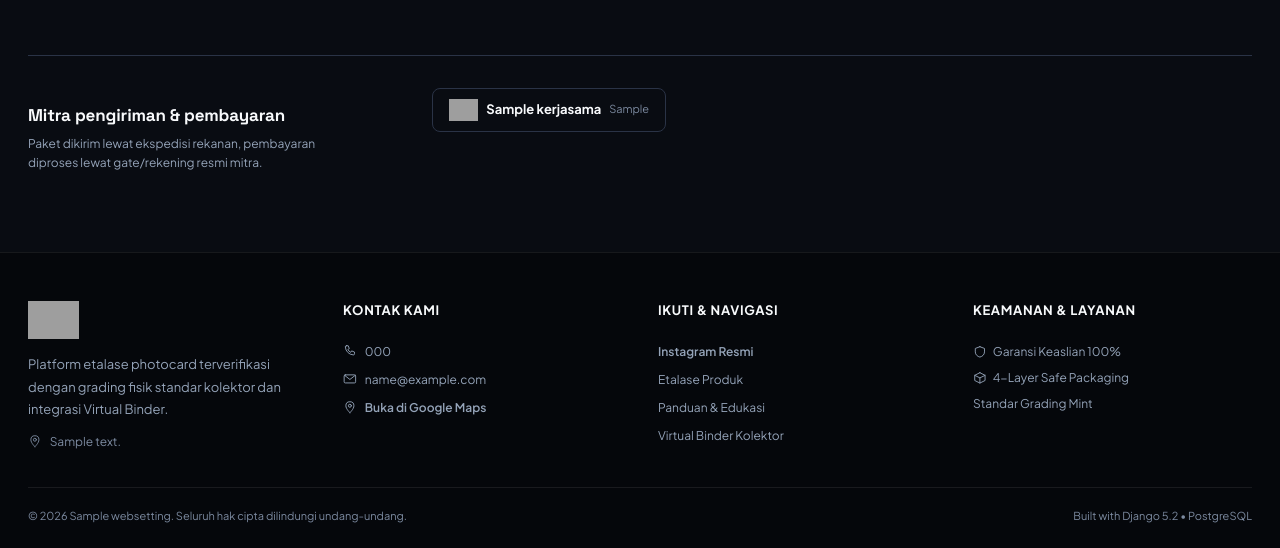
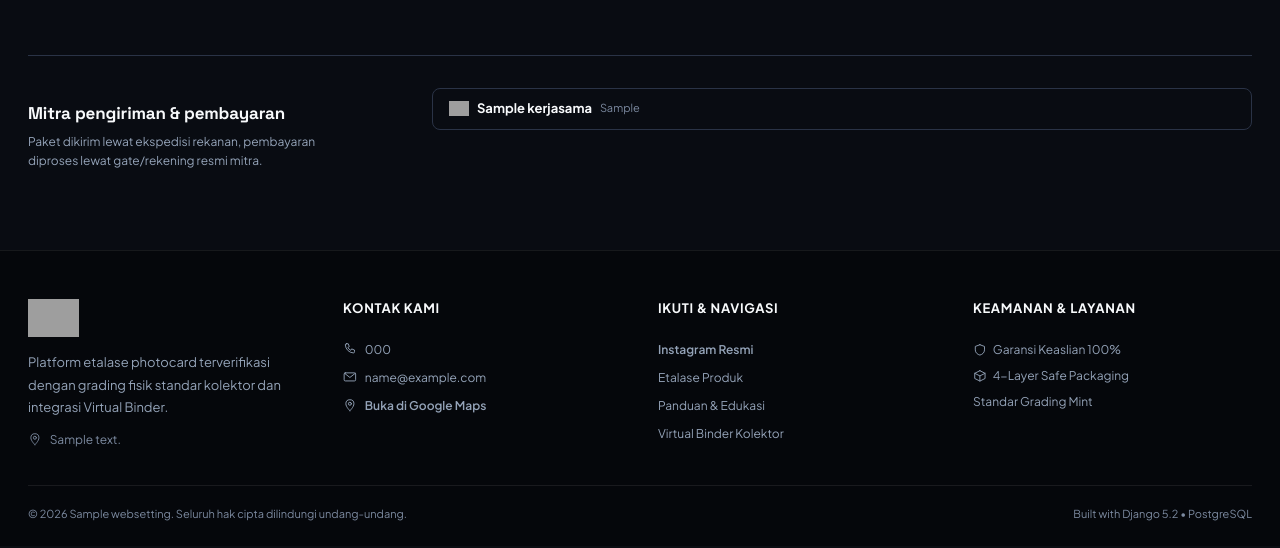
Before and after one commit to Fathiiathallah/Kartuta_ecommerce, a Django app: page /home/ in a window 1280 px wide. Shown: the part 2515-3063 px from the top of the page. After the commit the page ends 3036 px from the top, so only its background shows below. Run offline with Django 5.2, Linux system fonts and the light colour scheme; tables that the repository leaves empty hold one stand-in row (values such as "Sample post"); grey boxes are pictures that could not be loaded.

Commit message:
samakan ukuran logo mitra 20x20 dan chip jadi grid seragam

```diff
--- a/static/css/style.css
+++ b/static/css/style.css
@@ -2023,9 +2023,9 @@ input.nav-search-input:focus,
   list-style: none;
   margin: 0;
   padding: 0;
-  display: flex;
-  flex-wrap: wrap;
-  gap: 8px 14px;
+  display: grid;
+  grid-template-columns: repeat(auto-fit, minmax(196px, 1fr));
+  gap: 8px 10px;
 }
 
 .mitra-list li {
@@ -2035,12 +2035,12 @@ input.nav-search-input:focus,
   border: 1px solid var(--border-light);
   border-radius: 8px;
   padding: 10px 16px;
+  white-space: nowrap;
 }
 
 .mitra-logo {
-  height: 22px;
-  width: auto;
-  max-width: 120px;
+  width: 20px;
+  height: 20px;
   object-fit: contain;
   flex: 0 0 auto;
 }
```
